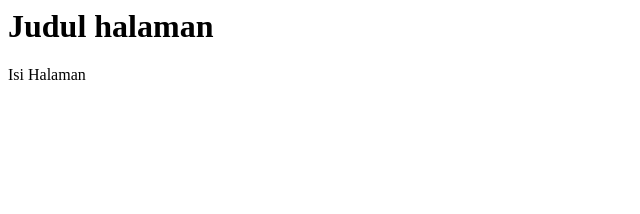
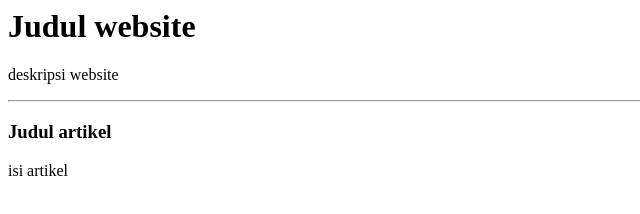
Before and after one commit to Wahyun8/Web-program, a plain HTML site: page series.html in a window 1280 px wide. Shown: the whole page, without its empty margins (0-640 px from the left). Drawn offline with Linux system fonts and the light colour scheme.

Commit message:
Update series.html

```diff
--- a/series.html
+++ b/series.html
@@ -1,9 +1,12 @@
 <html>
 <head>
-<title>judul halaman</title>
+<title>judul website- deskripsi website</title>
 </head>
 <body>
-  <h1>Judul halaman</h1>
-  <p>Isi Halaman</p>
+  <h1>Judul website</h1>
+  <p>deskripsi website</p>
+  <hr>
+  <h3>Judul artikel</h3>
+  <p>isi artikel</p>
 </body>
 </html>
```
